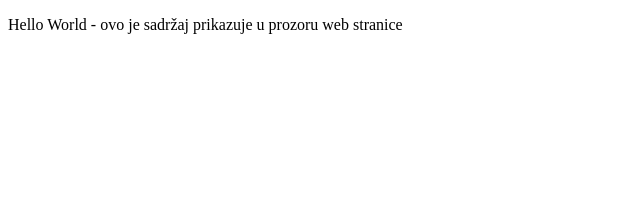
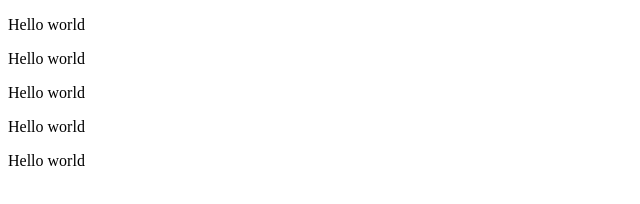
Before and after one commit to marleskov/zavrsnirad, a plain HTML site: page index.html in a window 1280 px wide. Shown: the whole page, without its empty margins (0-640 px from the left). Drawn offline with Linux system fonts and the light colour scheme.

Commit message:
Update index.html

```diff
--- a/index.html
+++ b/index.html
@@ -1,9 +1,13 @@
 <!DOCTYPE html>
 <html>
   <head>
-    <title>Naslov web stranice</title>
+    <title>Naslov</title>
   </head>
   <body>
-    <p> Hello World - ovo je sadržaj prikazuje u prozoru web stranice</p>
+    <p>Hello world</p>
+    <p>Hello world</p>
+    <p>Hello world</p>
+    <p>Hello world</p>
+    <p>Hello world</p>
   </body>
 </html>
```
